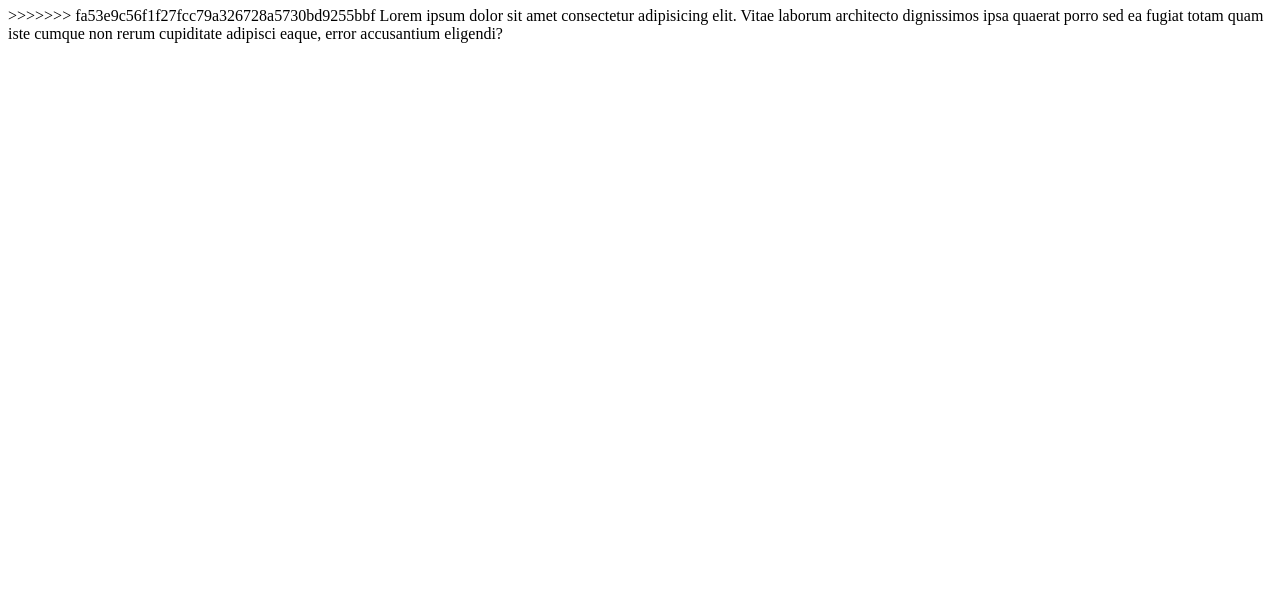
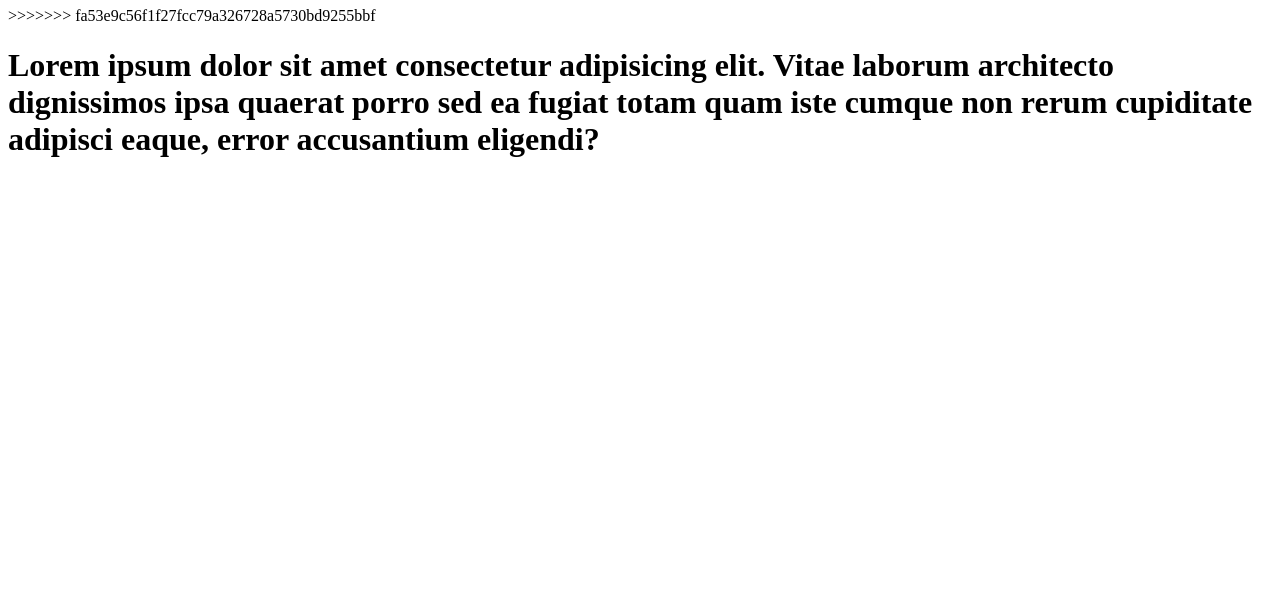
Before and after one commit to kbminseok/hello20240527, a plain HTML site: page index.html in a window 1280 px wide. Shown: the part 190-800 px from the top of the page. Drawn offline with Linux system fonts and the light colour scheme.

Commit message:
Update index.html

```diff
--- a/index.html
+++ b/index.html
@@ -11,6 +11,6 @@
 =======
     <h1>ㅎㅇ</h1>
 >>>>>>> fa53e9c56f1f27fcc79a326728a5730bd9255bbf
-    Lorem ipsum dolor sit amet consectetur adipisicing elit. Vitae laborum architecto dignissimos ipsa quaerat porro sed ea fugiat totam quam iste cumque non rerum cupiditate adipisci eaque, error accusantium eligendi?
+    <h1>Lorem ipsum dolor sit amet consectetur adipisicing elit. Vitae laborum architecto dignissimos ipsa quaerat porro sed ea fugiat totam quam iste cumque non rerum cupiditate adipisci eaque, error accusantium eligendi?</h1>
 </body>
 </html>
```
